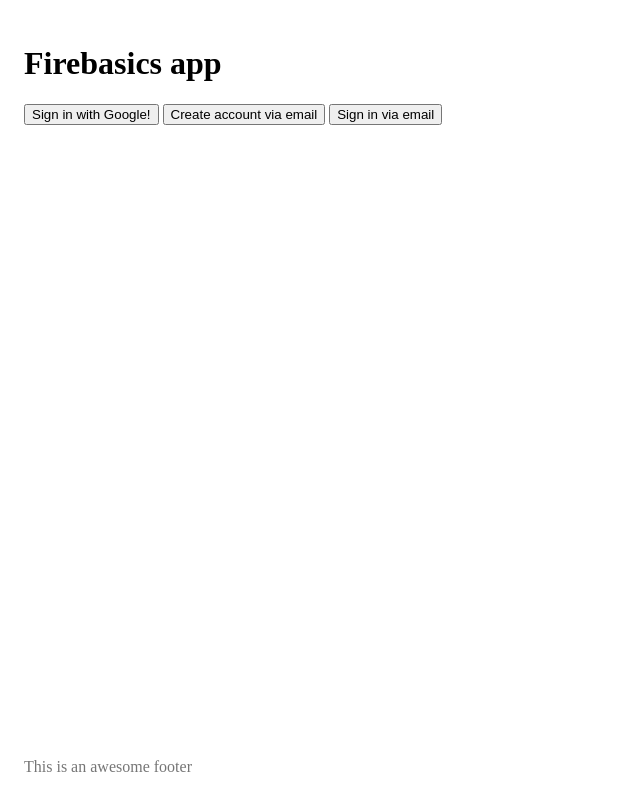
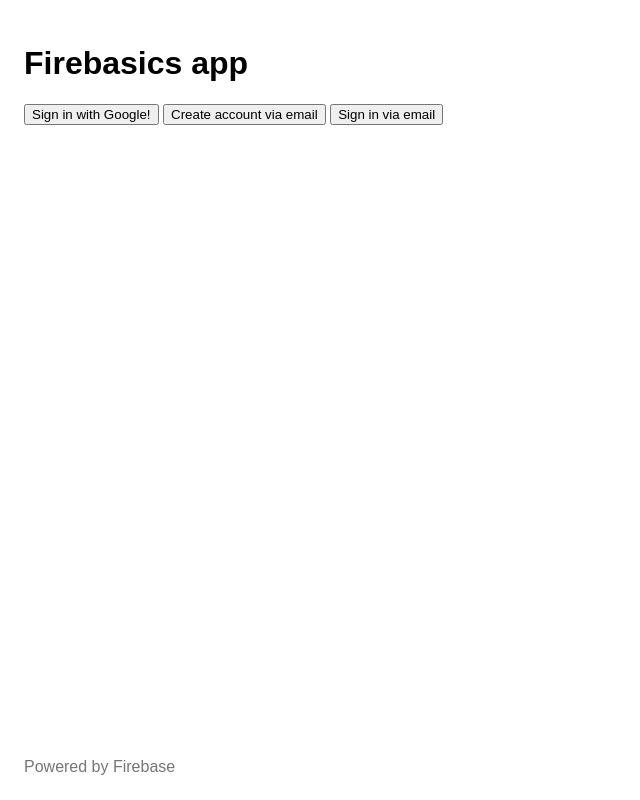
Before and after one commit to jasonkylefrank/firebasics, a plain HTML site: page public/index.html in a window 1280 px wide. Shown: the whole page, without its empty margins (0-640 px from the left). Drawn offline with Linux system fonts and the light colour scheme; no server answers.

Commit message:
Updated footer & font

```diff
--- a/public/app.css
+++ b/public/app.css
@@ -4,6 +4,7 @@ body {
     margin: 0;
     padding: 24px;
     height: calc(100vh - 48px);
+    font-family: sans-serif;
 }
 main {
     display: flex;
--- a/public/index.html
+++ b/public/index.html
@@ -75,7 +75,7 @@
         </main>
 
         <footer>
-            This is an awesome footer
+            Powered by Firebase
         </footer>
     </body>
 </html>
```
